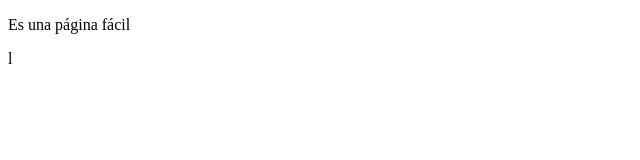
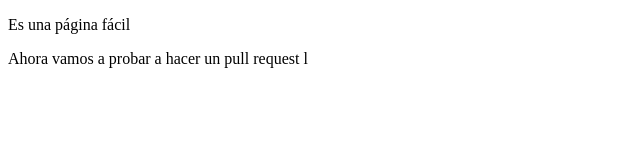
Before and after one commit to christian-fr-o/repositorio_de_prueba-, a plain HTML site: page index.html in a window 1280 px wide. Shown: the whole page, without its empty margins (0-640 px from the left). Drawn offline with Linux system fonts and the light colour scheme.

Commit message:
se ha actualizado página index.html

```diff
--- a/index.html
+++ b/index.html
@@ -8,5 +8,6 @@
 </head>
 <body>
     <p>Es una página fácil</p>
+    <a>Ahora vamos a probar a hacer un pull request</a>
 </body>
 </html>l
```
